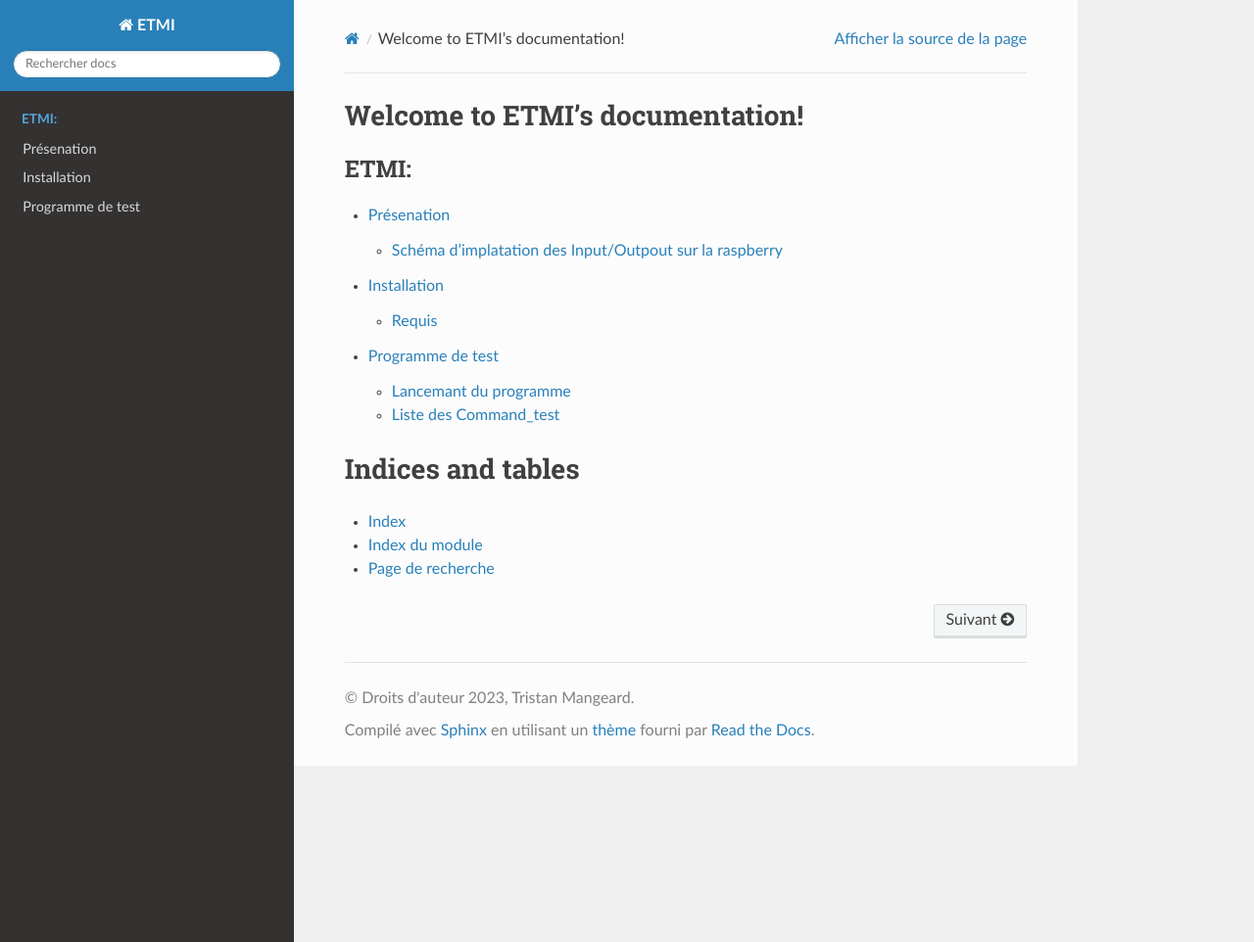
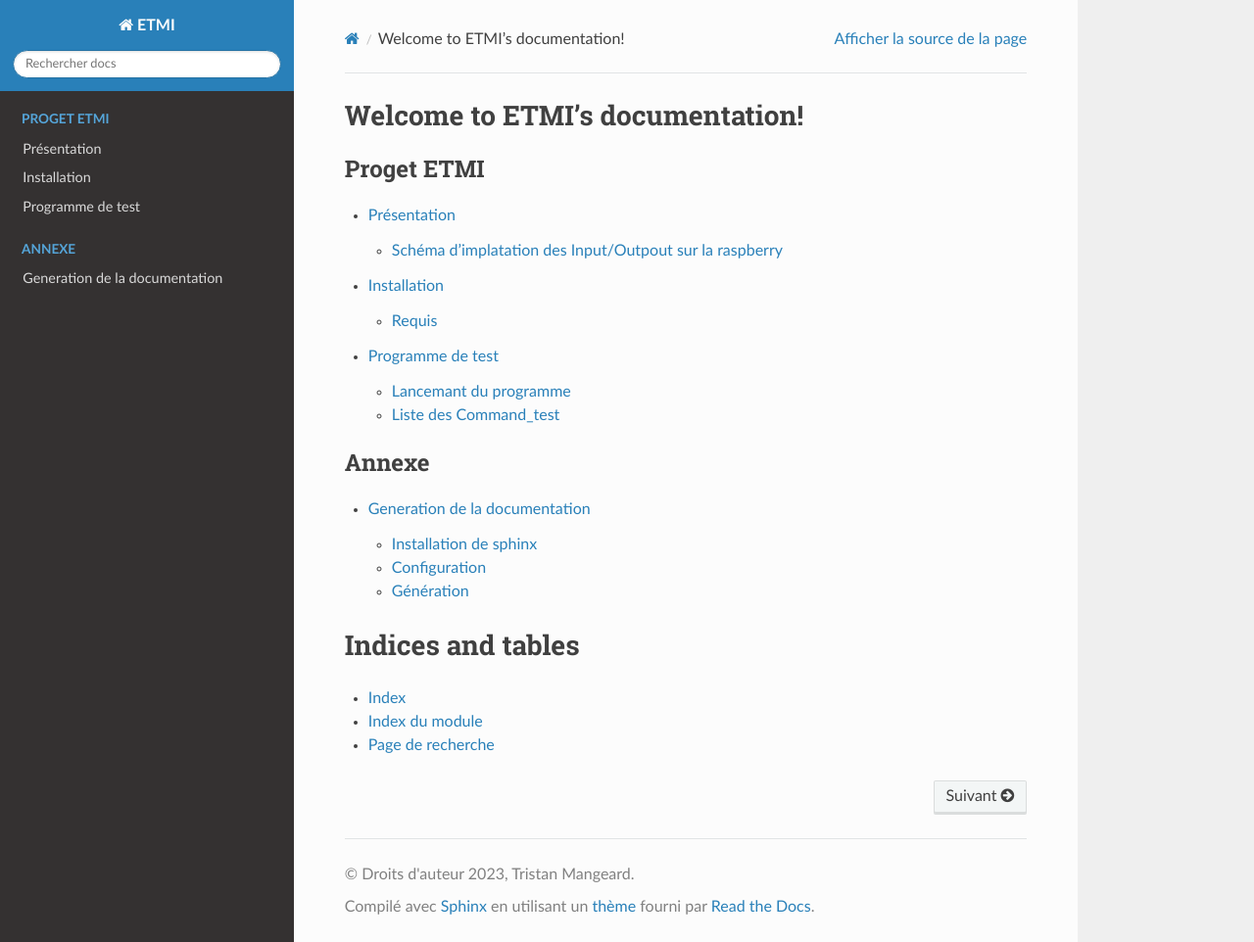
Before and after one commit to Institut-clement-ader/ETMI, a Sphinx documentation site: the page built from docs/source/index.rst, in a window 1280 px wide and 962 px high. Shown: the whole window at 98% size. Built offline with Sphinx 7.4.7 and the Read the Docs theme 2.0.0, drawn with Linux system fonts in a browser that asks for light colours.

Commit message:
update doc

```diff
--- /dev/null
+++ b/docs/source/generation_doc.rst
@@ -0,0 +1,29 @@
+Generation de la documentation
+==============================
+
+La documentation est généré à partir de fichier source ReStrucredText (fichier rst) sur le site Readthedocs.
+
+Installation de sphinx
+**********************
+
+Installer les package anaconda:
+
+- sphinx
+- sphinx-rtd-theme
+
+Configuration
+*************
+Dans un terminal il faut lancer la commande ::
+
+    sphinx-quickstart docs
+
+
+Génération
+**********
+
+Avant d'envoyer les sources sur le dépôt de code, il est possible de visualiser la documentation avec vscode.
+Lancer la commande pour générer la documentation en local::
+
+    sphinx-build.exe .\docs\source\ .\docs\build\
+
+Il suffit d'ouvrir le fichier index.html avaec le raccourci [alt+L+O]
--- a/docs/source/index.rst
+++ b/docs/source/index.rst
@@ -8,11 +8,17 @@ Welcome to ETMI's documentation!
 
 .. toctree::
    :maxdepth: 2
-   :caption: ETMI:
+   :caption: Proget ETMI
 
    presentation
    install
    command_test
+
+.. toctree::
+   :maxdepth: 2
+   :caption: Annexe
+
+   generation_doc
 
 
 
--- a/docs/source/presentation.rst
+++ b/docs/source/presentation.rst
@@ -1,5 +1,5 @@
-Présenation
-***********
+Présentation
+************
 
 Le projet consiste à contrôler 4 verrins électriques munis d'encodeurs.
 La partie commande sera fait à partir du raspberry Pi4 et d'un programme python.
```
Also changed, not shown: docs/source/install.rst (line endings or trailing spaces).
